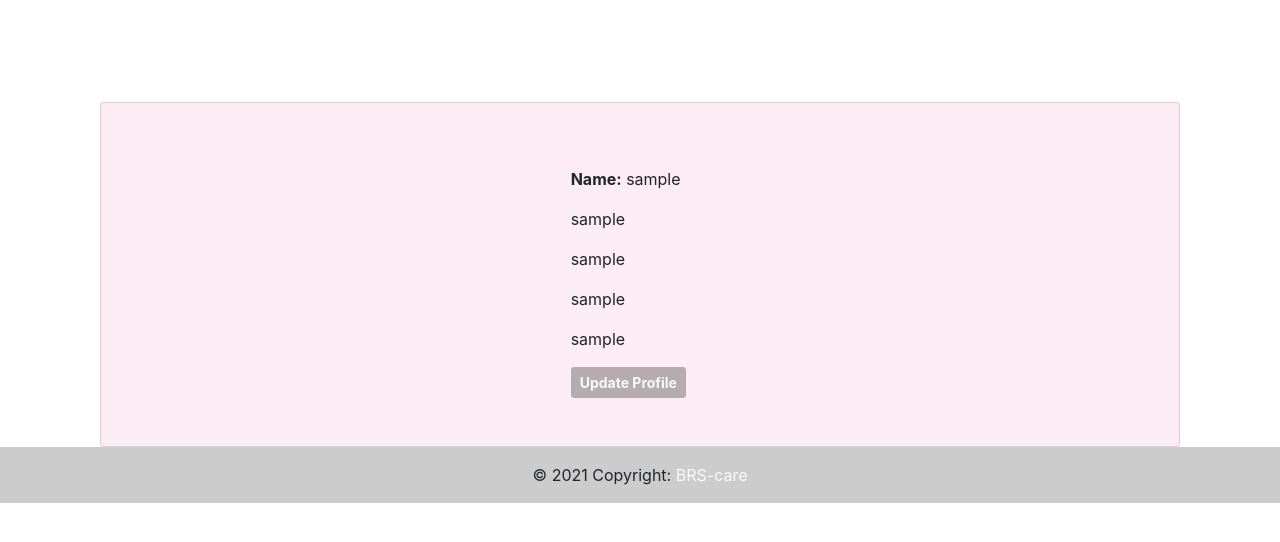
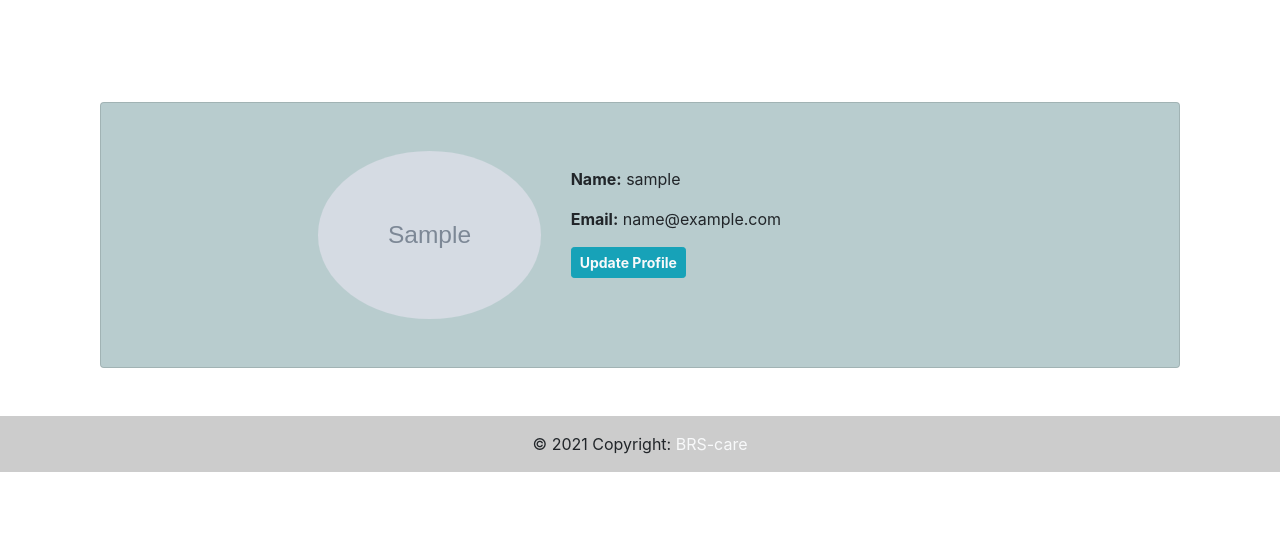
Before and after one commit to tharcissie/real-estate, a Django app: template core/templates/profile.html in a window 1280 px wide. Shown: the part 56-598 px from the top of the page. Run offline with Django 3.2, Linux system fonts and the light colour scheme; the template is opened without the code that fills it: values that come from a table or form of the project are taken from there, others are empty; a user stored in the database is signed in; tables that the repository leaves empty hold one stand-in row (values such as "Sample post"); grey boxes marked "Sample" are stand-in pictures; some libraries are stand-ins or nearby versions.

Commit message:
profile page

```diff
--- a/core/forms.py
+++ b/core/forms.py
@@ -11,21 +11,10 @@ class SignUpForm(UserCreationForm):
         fields = ('username', 'email', 'password1', 'password2', )
 
 
-# class UpdateUserProfileForm(forms.ModelForm):
-#     class Meta:
-#         model = Profile
-#         fields = ['profile_picture']
-
-# class TopicForm(forms.ModelForm):
-#     class Meta:
-#         model = Topic
-#         fields = ['subject', 'message']
-
-
-# class PostForm(forms.ModelForm):
-#     class Meta:
-#         model = Post
-#         fields = ['message']
+class UpdateUserProfileForm(forms.ModelForm):
+    class Meta:
+        model = Profile
+        fields = ['profile']
 
 class SellForm(forms.ModelForm):
     class Meta:
--- a/core/templates/profile.html
+++ b/core/templates/profile.html
@@ -6,22 +6,20 @@
     <div class="content-section">
         <div class="media">
             <div class="container">
-                <div class="card p-5" style="background-color: #FCEDF4;">
+                <div class="card mb-5 p-5" style="background-color: #b8ccce;">
                     <div class="row justify-content-center">
                         <div class="col-md-1"></div>
                         <div class="col-md-3">
-                            <img class="rounded-circle account-img" src="{{ user.profile.profile_picture.url }}"
+                            <img class="rounded-circle account-img" src="{{ user.profile.profile.url }}"
                                 width="100%">
                         </div>
                         <div class="col-md-6 mt-3">
                             <div class="media-body">
                                 <div class="account-heading">
                                     <p><b>Name:</b> {{ user.username }}</p>
-                                    <p><b></b> {{user.profile}}</p>
-                                    <p><b></b> {{user.profile}}</p>
-                                    <p><b></b> {{user.profile}}</p>
-                                    <p><b></b> {{user.profile}}</p>
-                                    <a class="btn btn-sm text-light mr-3" data-toggle="modal" style="background-color: #b6acb0;"
+                                    <p><b>Email:</b> {{ user.email }}</p>
+
+                                    <a class="btn btn-info btn-sm text-light mr-3" data-toggle="modal""
                                         data-target=".bd-example-modal-md "><strong>Update Profile</strong></a>
                                 </div>
                             </div>
@@ -37,7 +35,7 @@
                     <form action="" method="post" novalidate enctype="multipart/form-data" class="mr-4 mt-4 ml-4 mb-4">
                         {% csrf_token%}
                         {{ prof_form|crispy}}
-                        <button type="submit" class="btn text-light btn-sm" style="background-color: #b6aeb1;"> Update Profile</button>
+                        <button type="submit" class="btn btn-info text-light btn-sm"> Update Profile</button>
                         <button type="button" class="btn btn-outline-dark btn-sm" data-dismiss="modal">Close
                         </button>
                     </form>
--- a/real_estate/settings.py
+++ b/real_estate/settings.py
@@ -90,7 +90,7 @@ DATABASES = {
     'default': {
         'ENGINE': 'django.db.backends.postgresql',
         'NAME': 'real',
-        'USER': 'fiona',
+        'USER': 'tharcissie',
     'PASSWORD':'ntakarakorwa123',
     }
 }
```
Also changed, not shown: media/images/default.jpg (added), media/logo1.png (added).
